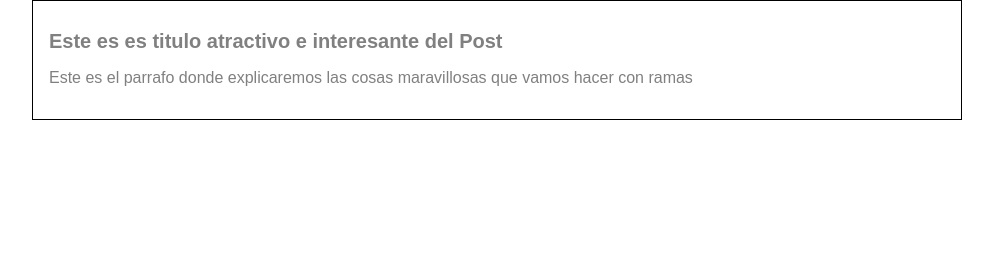
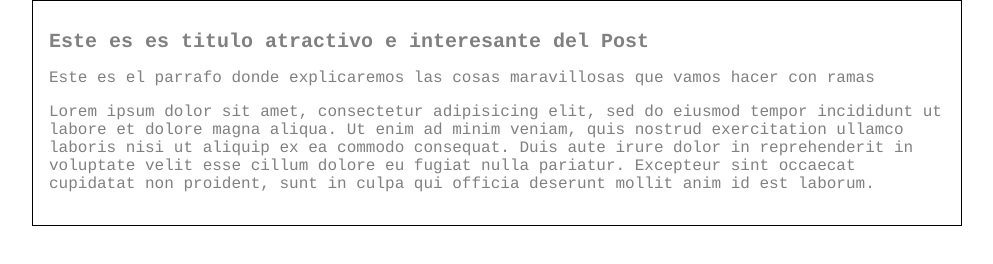
Before and after one commit to joelramonph/hyperblog, a plain HTML site: page blogpost.html in a window 1280 px wide. Shown: the whole page, without its empty margins (143-1136 px from the left). Drawn offline with Linux system fonts and the light colour scheme.

Commit message:
Agregado el contenido adicional del blog

```diff
--- a/blogpost.html
+++ b/blogpost.html
@@ -13,6 +13,7 @@
 
             <h1>Este es es titulo atractivo e interesante del Post</h1>
             <p>Este es el parrafo donde explicaremos las cosas maravillosas que vamos hacer con ramas</p>
+            <p>Lorem ipsum dolor sit amet, consectetur adipisicing elit, sed do eiusmod tempor incididunt ut labore et dolore magna aliqua. Ut enim ad minim veniam, quis nostrud exercitation ullamco laboris nisi ut aliquip ex ea commodo consequat. Duis aute irure dolor in reprehenderit in voluptate velit esse cillum dolore eu fugiat nulla pariatur. Excepteur sint occaecat cupidatat non proident, sunt in culpa qui officia deserunt mollit anim id est laborum.</p>
         </div>
     </div>
 
--- a/styles/estilos2.css
+++ b/styles/estilos2.css
@@ -1,7 +1,7 @@
 body{
     color: grey;
     text-align: center;
-    font-family: Arial;
+    font-family: Courier;
     font-size: 16px;
     margin: 0;
     padding: 0;
```
